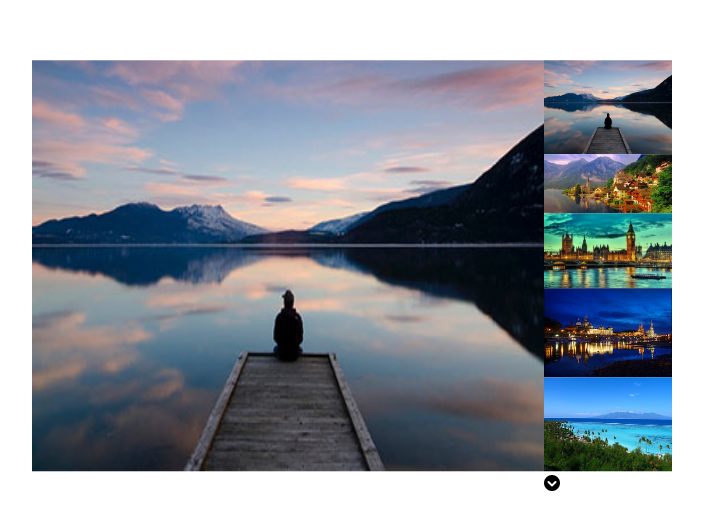
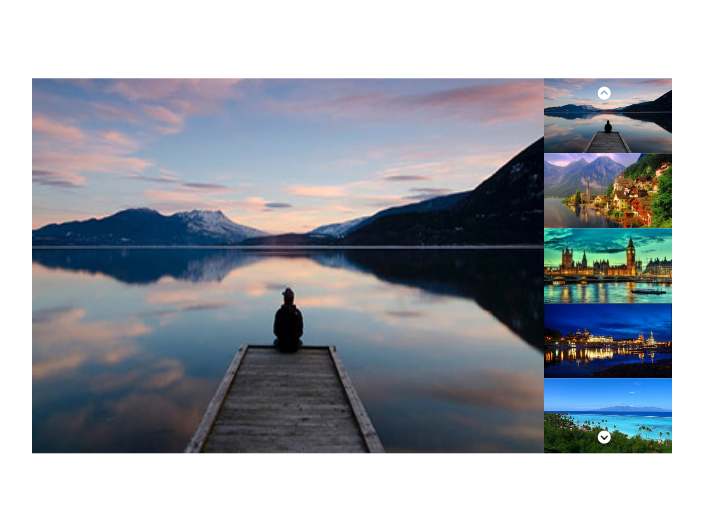
Before and after one commit to Marcoseven/js-array-carousel, a plain HTML site: page index.html in a window 1280 px wide. Shown: the part 134-664 px from the top of the page, without its empty margins (288-991 px from the left). Drawn offline with Linux system fonts and the light colour scheme.

Commit message:
Aggiunte modifiche
Inserita una .row con le sue cinque .card interne con due button

```diff
--- a/assets/css/style.css
+++ b/assets/css/style.css
@@ -14,7 +14,6 @@
 .flex_column {
 	display: flex;
 	flex-direction: column;
-	height: calc(100% / 5);
 }
 /* /utility */
 
@@ -39,5 +38,39 @@
 .side_right {
 	width: 20%;
 }
+
+.row {
+	height: 100%;
+}
+
+.card {
+	height: calc(100% / 5);
+	position: relative;
+}
+
+#button_up,
+#button_down {
+	position: absolute;
+	font-size: 13px;
+	left: 42%;
+}
+
+#button_up,
+#button_down i {
+	filter: invert(1);
+}
+
+#button_up,
+#button_down:hover {
+	cursor: pointer;
+}
+
+#button_up {
+	top: 10%;
+}
+
+#button_down {
+	bottom: 10%;
+}
 /* /.container_major */
 /* main */
```
